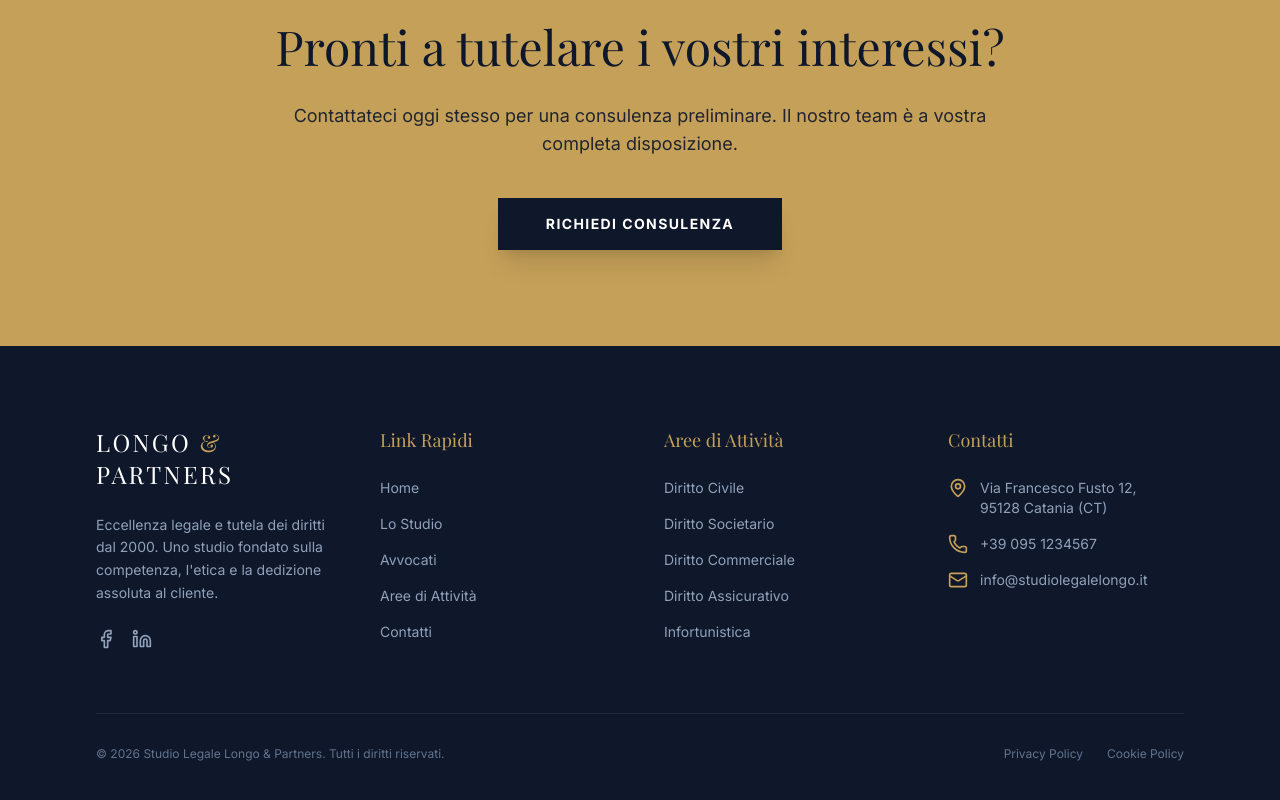
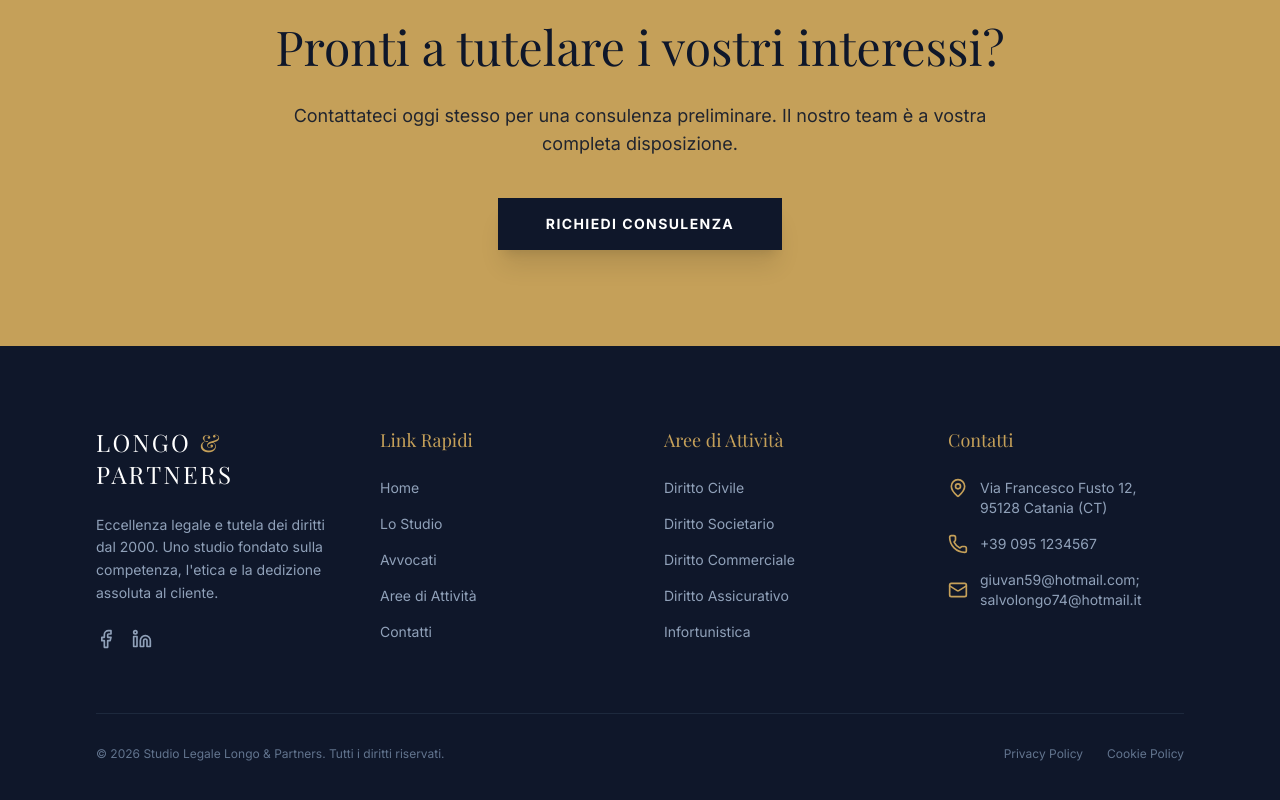
Before and after one commit to thisismetrotech-afk/Studio-Longo-Partners, a React (Vite) app: page / in a window 1280 px wide. Shown: the part 4452-5252 px from the top of the page. Built offline with nearby package versions, Linux system fonts and the light colour scheme; a web font is replaced by a local one.

Commit message:
Update emails, privacy/cookie policy pages, years of experience, hero text and UI fixes

```diff
--- a/src/App.tsx
+++ b/src/App.tsx
@@ -176,7 +176,7 @@ const Footer = () => {
             </li>
             <li className="flex items-center space-x-3">
               <Mail className="w-5 h-5 text-legal-gold shrink-0" />
-              <span>info@studiolegalelongo.it</span>
+              <span>giuvan59@hotmail.com; salvolongo74@hotmail.it</span>
             </li>
           </ul>
         </div>
@@ -777,7 +777,7 @@ const ContattiPage = () => {
                 </p>
                 <p className="text-slate-500 text-sm flex items-center">
                   <Mail className="w-5 h-5 text-legal-gold mr-3 shrink-0" />
-                  <span>info@studiolegalelongo.it</span>
+                  <span>giuvan59@hotmail.com; salvolongo74@hotmail.it</span>
                 </p>
               </div>
             </div>
@@ -888,7 +888,7 @@ const PrivacyPolicyPage = () => {
       <div className="space-y-10 text-slate-600 leading-relaxed">
         <section>
           <h2 className="text-xl font-serif text-legal-blue mb-4">1. Titolare del Trattamento</h2>
-          <p>Il Titolare del trattamento dei dati personali è lo Studio Legale Longo &amp; Partners, con sede in Via Francesco Fusto 12, 95128 Catania (CT), email: info@studiolegalelongo.it.</p>
+          <p>Il Titolare del trattamento dei dati personali è lo Studio Legale Longo &amp; Partners, con sede in Via Francesco Fusto 12, 95128 Catania (CT), email: giuvan59@hotmail.com; salvolongo74@hotmail.it.</p>
         </section>
 
         <section>
@@ -934,7 +934,7 @@ const PrivacyPolicyPage = () => {
             <li>Revocare il consenso in qualsiasi momento</li>
             <li>Proporre reclamo all'Autorità Garante per la Protezione dei Dati Personali (www.garanteprivacy.it)</li>
           </ul>
-          <p className="mt-4">Per esercitare tali diritti, è possibile contattare il Titolare all'indirizzo email: info@studiolegalelongo.it.</p>
+          <p className="mt-4">Per esercitare tali diritti, è possibile contattare il Titolare agli indirizzi email: giuvan59@hotmail.com; salvolongo74@hotmail.it.</p>
         </section>
 
         <section>
@@ -999,7 +999,7 @@ const CookiePolicyPage = () => {
 
         <section>
           <h2 className="text-xl font-serif text-legal-blue mb-4">6. Titolare del Trattamento</h2>
-          <p>Studio Legale Longo &amp; Partners – Via Francesco Fusto 12, 95128 Catania (CT)<br />Email: info@studiolegalelongo.it</p>
+          <p>Studio Legale Longo &amp; Partners – Via Francesco Fusto 12, 95128 Catania (CT)<br />Email: giuvan59@hotmail.com; salvolongo74@hotmail.it</p>
           <p className="mt-4">Per qualsiasi richiesta relativa ai cookie è possibile contattarci all'indirizzo email sopra indicato.</p>
         </section>
 
```
